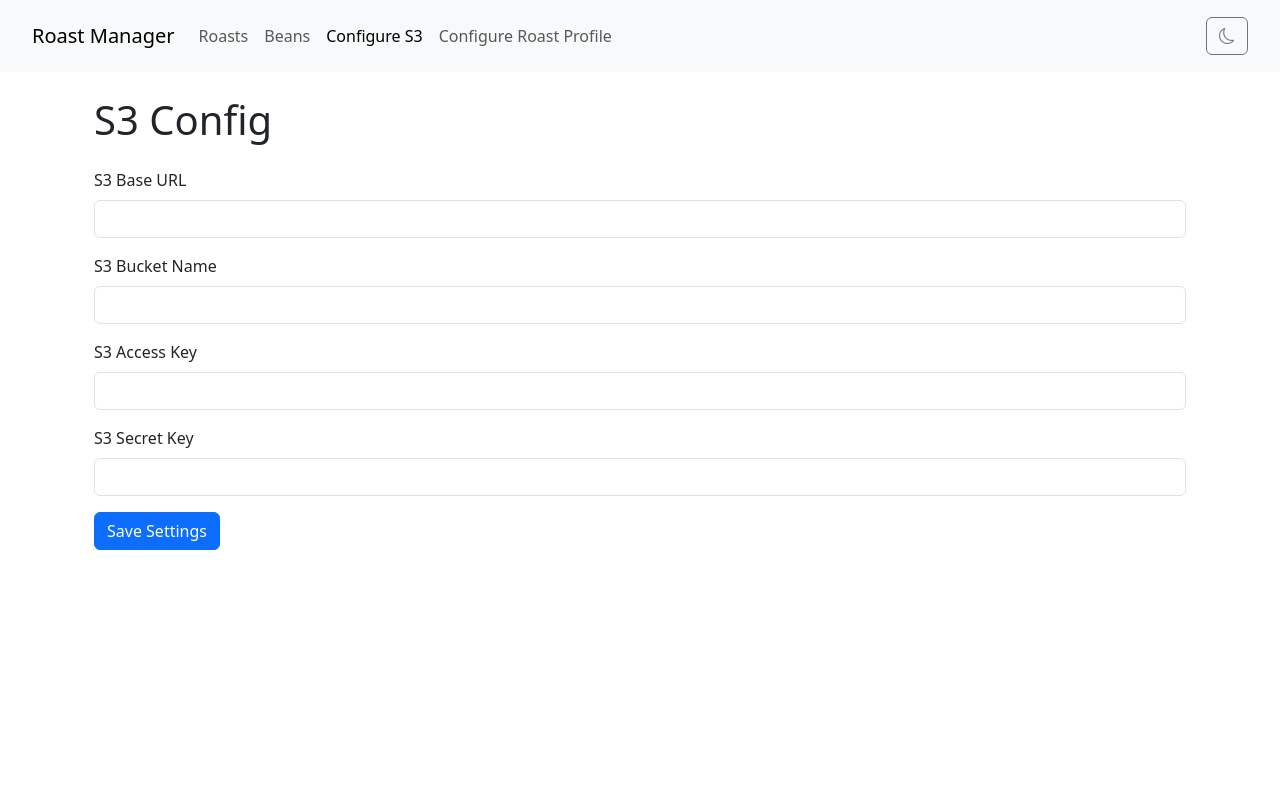
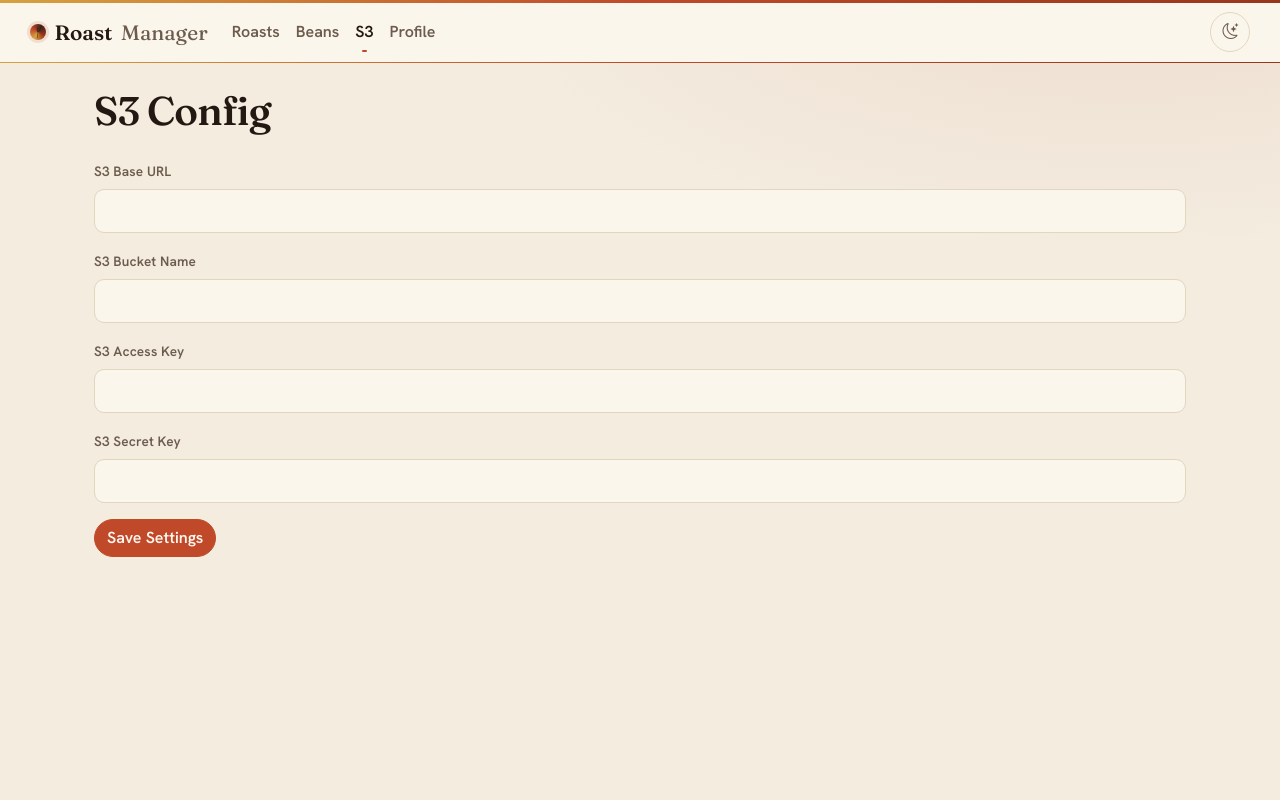
Before and after one commit to AntSan813/roastime-collector, a Flask app: page /s3_settings in a window 1280 px wide. Run offline with Flask 3, Linux system fonts and the light colour scheme.

Commit message:
Redesign admin UI as warm 'workbench' theme
Re-skin the management UI to share the customer page's brand DNA
(Fraunces / Hanken Grotesk / IBM Plex Mono, warm paper + ember):
- New app shell in base.html: branded navbar, refined theme toggle,
  no-flash theme init, fonts. Light 'workshop' + espresso dark mode.
- admin.css re-skins Bootstrap via its own component variables, so
  existing cards/forms/modals/toasts/tables inherit the look with no
  markup churn.
- Bean cards get a monogram header (replaces dead commented image block).

Co-Authored-By: Claude Opus 4.8 (1M context) <noreply@anthropic.com>

```diff
--- /dev/null
+++ b/roastprofiler/static/admin.css
@@ -0,0 +1,338 @@
+/* =====================================================================
+   ROAST MANAGER — admin "workbench" theme.
+   Re-skins Bootstrap 5.3 via its own component variables so existing
+   markup inherits the look. Brand DNA shared with the customer page:
+   Fraunces / Hanken Grotesk / IBM Plex Mono · warm paper + ember.
+   ===================================================================== */
+
+:root {
+  --rr-serif: "Fraunces", Georgia, serif;
+  --rr-sans: "Hanken Grotesk", system-ui, sans-serif;
+  --rr-mono: "IBM Plex Mono", monospace;
+}
+
+/* ---- light "workshop" ---- */
+[data-bs-theme="light"] {
+  --rr-bg: #f3ecdf;
+  --rr-surface: #fbf6ec;
+  --rr-surface-2: #efe5d3;
+  --rr-ink: #241813;
+  --rr-muted: #6d5c4e;
+  --rr-faint: #9c8a78;
+  --rr-line: #e3d6bf;
+  --rr-ember: #c0492a;
+  --rr-ember-deep: #98361b;
+  --rr-ember-rgb: 192, 73, 42;
+  --rr-gold: #d6a23f;
+  --rr-shadow: 0 18px 36px -28px rgba(58, 34, 26, .5);
+}
+
+/* ---- espresso dark ---- */
+[data-bs-theme="dark"] {
+  --rr-bg: #160f0a;
+  --rr-surface: #221812;
+  --rr-surface-2: #2c2018;
+  --rr-ink: #f1e7d6;
+  --rr-muted: #b3a08c;
+  --rr-faint: #8a7561;
+  --rr-line: #392b21;
+  --rr-ember: #e07a3c;
+  --rr-ember-deep: #c75f28;
+  --rr-ember-rgb: 224, 122, 60;
+  --rr-gold: #e0b257;
+  --rr-shadow: 0 22px 44px -28px rgba(0, 0, 0, .7);
+}
+
+/* map Bootstrap tokens onto the theme */
+[data-bs-theme] {
+  --bs-body-bg: var(--rr-bg);
+  --bs-body-color: var(--rr-ink);
+  --bs-emphasis-color: var(--rr-ink);
+  --bs-secondary-color: var(--rr-muted);
+  --bs-tertiary-color: var(--rr-faint);
+  --bs-border-color: var(--rr-line);
+  --bs-card-bg: var(--rr-surface);
+  --bs-card-border-color: var(--rr-line);
+  --bs-modal-bg: var(--rr-surface);
+  --bs-modal-border-color: var(--rr-line);
+  --bs-tertiary-bg: var(--rr-surface-2);
+  --bs-heading-color: var(--rr-ink);
+  --bs-link-color: var(--rr-ember-deep);
+  --bs-link-hover-color: var(--rr-ember);
+  --bs-primary: var(--rr-ember);
+  --bs-primary-rgb: var(--rr-ember-rgb);
+  --bs-font-sans-serif: var(--rr-sans);
+}
+
+body {
+  font-family: var(--rr-sans);
+  background-image:
+    radial-gradient(1100px 520px at 88% -8%, rgba(var(--rr-ember-rgb), .10), transparent 60%);
+  background-attachment: fixed;
+  min-height: 100vh;
+}
+
+h1, h2, h3, h4, .h1, .h2, .h3 {
+  font-family: var(--rr-serif);
+  font-weight: 560;
+  letter-spacing: -.01em;
+  color: var(--rr-ink);
+}
+h1 { letter-spacing: -.02em; }
+
+.text-muted { color: var(--rr-muted) !important; }
+code, .font-mono { font-family: var(--rr-mono); }
+
+/* ---------------- navbar ---------------- */
+.rr-nav {
+  background: var(--rr-surface);
+  border-bottom: 1px solid var(--rr-line);
+  border-top: 3px solid transparent;
+  border-image: linear-gradient(90deg, var(--rr-gold), var(--rr-ember), var(--rr-ember-deep)) 1;
+  padding: .55rem 1.1rem;
+}
+.rr-brand {
+  font-family: var(--rr-serif);
+  font-weight: 600;
+  font-size: 1.3rem;
+  color: var(--rr-ink) !important;
+  display: flex;
+  align-items: center;
+  gap: .55rem;
+}
+.rr-brand__thin { color: var(--rr-muted); font-weight: 440; }
+.rr-brand__bean {
+  width: 16px;
+  height: 16px;
+  border-radius: 50%;
+  background: conic-gradient(from 210deg, var(--rr-gold), var(--rr-ember), #3a221a, var(--rr-ember-deep), var(--rr-gold));
+  box-shadow: 0 0 0 3px rgba(var(--rr-ember-rgb), .14);
+  position: relative;
+}
+.rr-brand__bean::after {
+  content: "";
+  position: absolute;
+  inset: 0;
+  margin: auto;
+  width: 1.5px;
+  height: 70%;
+  background: rgba(0, 0, 0, .35);
+  border-radius: 2px;
+}
+
+.rr-navlinks .nav-link {
+  font-weight: 560;
+  color: var(--rr-muted);
+  padding: .4rem .9rem;
+  position: relative;
+}
+.rr-navlinks .nav-link:hover { color: var(--rr-ink); }
+.rr-navlinks .nav-link.active { color: var(--rr-ink); }
+.rr-navlinks .nav-link.active::after {
+  content: "";
+  position: absolute;
+  left: .9rem;
+  right: .9rem;
+  bottom: -.1rem;
+  height: 2px;
+  background: var(--rr-ember);
+  border-radius: 2px;
+}
+
+.rr-theme-toggle {
+  border: 1px solid var(--rr-line);
+  color: var(--rr-muted);
+  border-radius: 100px;
+  width: 40px;
+  height: 40px;
+  display: inline-flex;
+  align-items: center;
+  justify-content: center;
+  padding: 0;
+}
+.rr-theme-toggle:hover {
+  color: var(--rr-ember);
+  border-color: var(--rr-ember);
+}
+
+/* ---------------- cards ---------------- */
+.card {
+  border-radius: 14px;
+  border-color: var(--rr-line);
+  box-shadow: var(--rr-shadow);
+  transition: transform .18s ease, box-shadow .18s ease;
+  overflow: hidden;
+}
+.card:hover {
+  transform: translateY(-4px);
+  box-shadow: 0 28px 50px -30px rgba(var(--rr-ember-rgb), .55);
+}
+.card-title {
+  font-family: var(--rr-serif);
+  font-weight: 560;
+  font-size: 1.25rem;
+}
+.list-group-item {
+  background: transparent;
+  border-color: var(--rr-line);
+  color: var(--rr-ink);
+  font-size: .92rem;
+}
+.list-group-item strong { color: var(--rr-muted); font-weight: 600; }
+.list-group-item .bi { color: var(--rr-ember); }
+
+/* ---------------- buttons ---------------- */
+.btn { font-weight: 600; border-radius: 100px; transition: transform .15s ease, filter .15s ease; }
+.btn:hover { transform: translateY(-1px); }
+.btn:active { transform: translateY(0); }
+
+.btn-primary {
+  --bs-btn-bg: var(--rr-ember);
+  --bs-btn-border-color: var(--rr-ember);
+  --bs-btn-hover-bg: var(--rr-ember-deep);
+  --bs-btn-hover-border-color: var(--rr-ember-deep);
+  --bs-btn-active-bg: var(--rr-ember-deep);
+  --bs-btn-active-border-color: var(--rr-ember-deep);
+  --bs-btn-disabled-bg: var(--rr-ember);
+  --bs-btn-disabled-border-color: var(--rr-ember);
+  --bs-btn-color: #fff6ee;
+  --bs-btn-hover-color: #fff;
+  --bs-btn-active-color: #fff;
+  --bs-btn-disabled-color: #fff6ee;
+}
+.btn-secondary {
+  --bs-btn-bg: var(--rr-surface-2);
+  --bs-btn-border-color: var(--rr-line);
+  --bs-btn-color: var(--rr-ink);
+  --bs-btn-hover-bg: var(--rr-line);
+  --bs-btn-hover-border-color: var(--rr-line);
+  --bs-btn-hover-color: var(--rr-ink);
+  --bs-btn-active-bg: var(--rr-line);
+  --bs-btn-active-color: var(--rr-ink);
+}
+.btn-outline-secondary {
+  --bs-btn-color: var(--rr-muted);
+  --bs-btn-border-color: var(--rr-line);
+  --bs-btn-hover-bg: var(--rr-surface-2);
+  --bs-btn-hover-border-color: var(--rr-muted);
+  --bs-btn-hover-color: var(--rr-ink);
+  --bs-btn-active-bg: var(--rr-surface-2);
+  --bs-btn-active-color: var(--rr-ink);
+}
+.btn-outline-danger {
+  --bs-btn-color: #b23b2a;
+  --bs-btn-border-color: rgba(178, 59, 42, .4);
+  --bs-btn-hover-bg: #b23b2a;
+  --bs-btn-hover-border-color: #b23b2a;
+}
+
+/* ---------------- forms ---------------- */
+.form-label { font-weight: 600; color: var(--rr-muted); font-size: .85rem; letter-spacing: .01em; }
+.form-control, .form-select {
+  background-color: var(--rr-surface);
+  border-color: var(--rr-line);
+  color: var(--rr-ink);
+  border-radius: 10px;
+  padding: .55rem .85rem;
+}
+.form-control::placeholder { color: var(--rr-faint); }
+.form-control:focus, .form-select:focus {
+  background-color: var(--rr-surface);
+  border-color: var(--rr-ember);
+  color: var(--rr-ink);
+  box-shadow: 0 0 0 .2rem rgba(var(--rr-ember-rgb), .2);
+}
+
+/* ---------------- modal / toast ---------------- */
+.modal-content { border-radius: 16px; border-color: var(--rr-line); box-shadow: 0 40px 80px -40px rgba(0, 0, 0, .6); }
+.modal-header, .modal-footer { border-color: var(--rr-line); }
+.modal-title { font-family: var(--rr-serif); }
+
+.toast { background: var(--rr-surface); border-color: var(--rr-line); border-radius: 12px; }
+.toast-header { background: transparent; border-color: var(--rr-line); color: var(--rr-ink); }
+.rr-toast-dot { width: 9px; height: 9px; border-radius: 50%; background: var(--rr-ember); margin-right: .5rem; }
+
+/* ---------------- tables (bean details / settings) ---------------- */
+.table {
+  --bs-table-bg: transparent;
+  --bs-table-color: var(--rr-ink);
+  --bs-table-border-color: var(--rr-line);
+}
+.table > :not(caption) > * > * { padding: .85rem .25rem; }
+.table th[scope="row"], .table th {
+  font-family: var(--rr-mono);
+  font-weight: 500;
+  font-size: .78rem;
+  letter-spacing: .06em;
+  text-transform: uppercase;
+  color: var(--rr-faint);
+  width: 13rem;
+  vertical-align: top;
+}
+.img-thumbnail { background: var(--rr-surface); border-color: var(--rr-line); border-radius: 10px; }
+
+/* ---------------- bean card head (monogram) ---------------- */
+.bean-card__head {
+  display: flex;
+  align-items: center;
+  gap: .9rem;
+  padding: 1.1rem 1.25rem;
+  background:
+    radial-gradient(120px 80px at 85% -20%, rgba(var(--rr-ember-rgb), .16), transparent 70%),
+    var(--rr-surface-2);
+  border-bottom: 1px solid var(--rr-line);
+}
+.bean-card__monogram {
+  flex: none;
+  width: 46px;
+  height: 46px;
+  border-radius: 50%;
+  display: grid;
+  place-content: center;
+  font-family: var(--rr-serif);
+  font-weight: 600;
+  font-size: 1.4rem;
+  color: #fff6ee;
+  background: conic-gradient(from 210deg, var(--rr-gold), var(--rr-ember), #3a221a, var(--rr-ember-deep), var(--rr-gold));
+  box-shadow: inset 0 2px 6px rgba(255, 255, 255, .25), 0 6px 14px -8px rgba(0, 0, 0, .5);
+}
+.bean-card__head-meta { display: flex; flex-direction: column; gap: .2rem; min-width: 0; }
+.bean-card__origin {
+  font-family: var(--rr-mono);
+  font-size: .72rem;
+  letter-spacing: .12em;
+  text-transform: uppercase;
+  color: var(--rr-muted);
+}
+.bean-card__src {
+  font-family: var(--rr-mono);
+  font-size: .6rem;
+  letter-spacing: .14em;
+  text-transform: uppercase;
+  color: var(--rr-faint);
+}
+
+/* ---------------- roast-level pill ---------------- */
+.rr-level {
+  display: inline-block;
+  font-family: var(--rr-mono);
+  font-size: .62rem;
+  letter-spacing: .12em;
+  text-transform: uppercase;
+  padding: .2rem .6rem;
+  border-radius: 100px;
+  border: 1px solid var(--rr-line);
+  color: var(--rr-muted);
+}
+
+/* ---------------- description collapse (preserved from old base) -------- */
+.text-collapse .collapse:not(.show) { display: block; height: 3rem; overflow: hidden; }
+.text-collapse .collapsing { height: 3rem; }
+.text-collapse a { color: var(--rr-ember-deep); text-decoration: none; font-weight: 600; font-size: .85rem; cursor: pointer; }
+.text-collapse a.collapsed::after { content: '+ Show more'; }
+.text-collapse a:not(.collapsed)::after { content: '– Show less'; }
+
+/* ---------------- misc ---------------- */
+.spinner-border { vertical-align: middle; margin-right: 5px; }
+.lead { color: var(--rr-muted); }
+::selection { background: rgba(var(--rr-ember-rgb), .25); }
--- a/roastprofiler/templates/base.html
+++ b/roastprofiler/templates/base.html
@@ -1,73 +1,42 @@
 <!DOCTYPE html>
-<html>
+<html lang="en" data-bs-theme="light">
 
 <head>
+  <meta charset="UTF-8">
+  <meta name="viewport" content="width=device-width, initial-scale=1">
   <title>Roast Manager</title>
-  <link rel="preload" href="https://cdn.jsdelivr.net/npm/bootstrap@5.3.3/dist/css/bootstrap.min.css" as="style"
-    onload="this.onload=null;this.rel='stylesheet'">
-  <noscript>
-    <link rel="stylesheet" href="https://cdn.jsdelivr.net/npm/bootstrap@5.3.3/dist/css/bootstrap.min.css">
-  </noscript>
-  <link rel="stylesheet" href="https://cdn.jsdelivr.net/npm/bootstrap-icons@1.11.3/font/bootstrap-icons.min.css">
-  <script src="https://cdn.jsdelivr.net/npm/bootstrap@5.3.3/dist/js/bootstrap.bundle.min.js"></script>
-  <style>
-    .navbar {
-      padding: 16px 20px;
-    }
 
-    .card:hover {
-      transform: translateY(-5px);
-      transition: transform 0.2s;
-      box-shadow: 0 4px 8px rgba(0, 0, 0, 0.1);
-    }
-
-    .btn:hover {
-      opacity: 0.9;
-    }
-
-    .spinner-border {
-      vertical-align: middle;
-      margin-right: 5px;
-    }
-
-    .text-collapse .collapse:not(.show) {
-      display: block;
-      height: 3rem;
-      overflow: hidden;
-    }
-
-    .text-collapse .collapsing {
-      height: 3rem;
-    }
-
-    .text-collapse a.collapsed::after {
-      content: '+ Show More';
-    }
-
-    .text-collapse a:not(.collapsed)::after {
-      content: '- Show Less';
-    }
-  </style>
+  <!-- No-flash theme: set before paint -->
   <script>
     (function () {
-      const darkModeEnabled = localStorage.getItem('theme-mode') === 'enabled';
-      const theme = darkModeEnabled ? 'dark' : 'light';
-      document.documentElement.setAttribute('data-bs-theme', theme);
+      var dark = localStorage.getItem('theme-mode') === 'enabled';
+      document.documentElement.setAttribute('data-bs-theme', dark ? 'dark' : 'light');
     })();
   </script>
 
+  <link rel="preconnect" href="https://fonts.googleapis.com">
+  <link rel="preconnect" href="https://fonts.gstatic.com" crossorigin>
+  <link href="https://fonts.googleapis.com/css2?family=Fraunces:opsz,wght@9..144,400..650&family=Hanken+Grotesk:wght@400;500;600;700&family=IBM+Plex+Mono:wght@400;500&display=swap" rel="stylesheet">
+
+  <link href="https://cdn.jsdelivr.net/npm/bootstrap@5.3.3/dist/css/bootstrap.min.css" rel="stylesheet">
+  <link rel="stylesheet" href="https://cdn.jsdelivr.net/npm/bootstrap-icons@1.11.3/font/bootstrap-icons.min.css">
+  <link rel="stylesheet" href="{{ url_for('static', filename='admin.css') }}">
+  <script src="https://cdn.jsdelivr.net/npm/bootstrap@5.3.3/dist/js/bootstrap.bundle.min.js"></script>
 </head>
 
 <body>
-  <nav class="navbar navbar-expand-lg bg-body-tertiary">
+  <nav class="navbar navbar-expand-lg rr-nav">
     <div class="container-fluid">
-      <a class="navbar-brand" href="{{url_for('index')}}">Roast Manager</a>
+      <a class="navbar-brand rr-brand" href="{{ url_for('index') }}">
+        <span class="rr-brand__bean" aria-hidden="true"></span>
+        Roast<span class="rr-brand__thin">Manager</span>
+      </a>
       <button class="navbar-toggler" type="button" data-bs-toggle="collapse" data-bs-target="#navbarNav"
         aria-controls="navbarNav" aria-expanded="false" aria-label="Toggle navigation">
         <span class="navbar-toggler-icon"></span>
       </button>
       <div class="collapse navbar-collapse justify-content-between" id="navbarNav">
-        <ul class="navbar-nav">
+        <ul class="navbar-nav rr-navlinks">
           <li class="nav-item">
             <a class="nav-link {% if current_page == 'index' %}active{% endif %}"
               href="{{ url_for('index') }}">Roasts</a>
@@ -78,83 +47,61 @@
           </li>
           <li class="nav-item">
             <a class="nav-link {% if current_page == 's3_settings' %}active{% endif %}"
-              href="{{ url_for('s3_settings') }}">Configure S3</a>
+              href="{{ url_for('s3_settings') }}">S3</a>
           </li>
           <li class="nav-item">
             <a class="nav-link {% if current_page == 'roast_profile_settings' %}active{% endif %}"
-              href="{{ url_for('roast_profile_settings') }}">Configure Roast Profile</a>
+              href="{{ url_for('roast_profile_settings') }}">Profile</a>
           </li>
         </ul>
 
-        <button id="theme-mode-toggle" class="btn btn-outline-secondary">
-          <i id="theme-mode-icon" class="bi bi-moon"></i>
+        <button id="theme-mode-toggle" class="btn rr-theme-toggle" aria-label="Toggle dark mode">
+          <i id="theme-mode-icon" class="bi bi-moon-stars"></i>
         </button>
       </div>
     </div>
   </nav>
 
-  <div class="container mt-4">
+  <main class="container my-4">
     {% block content %}{% endblock %}
-  </div>
+  </main>
 
-  <div class="position-fixed top-0 start-50 translate-middle-x p-3" style="z-index: 11">
+  <div class="position-fixed top-0 start-50 translate-middle-x p-3" style="z-index: 1080">
     <div id="liveToast" class="toast" role="alert" aria-live="assertive" aria-atomic="true">
       <div class="toast-header">
+        <span class="rr-toast-dot" aria-hidden="true"></span>
         <strong class="me-auto" id="toast-title">Notification</strong>
         <small class="text-muted" id="toast-time"></small>
         <button type="button" class="btn-close" data-bs-dismiss="toast" aria-label="Close"></button>
       </div>
-      <div class="toast-body" id="toast-body">
-      </div>
+      <div class="toast-body" id="toast-body"></div>
     </div>
   </div>
 
   <script>
-    function updateDarkModeIcon(mode) {
-      const icon = document.getElementById('theme-mode-icon');
-      if (mode === 'dark') {
-        icon.classList.remove('bi-moon');
-        icon.classList.add('bi-sun');
-      } else {
-        icon.classList.remove('bi-sun');
-        icon.classList.add('bi-moon');
-      }
+    function updateThemeIcon(mode) {
+      var icon = document.getElementById('theme-mode-icon');
+      icon.className = mode === 'dark' ? 'bi bi-sun' : 'bi bi-moon-stars';
     }
 
-
-
-    document.addEventListener('DOMContentLoaded', (event) => {
-      if (localStorage.getItem('theme-mode') === 'enabled') {
-        document.documentElement.setAttribute('data-bs-theme', 'dark');
-        document.body.classList.add('dark-mode');
-        updateDarkModeIcon('dark');
-      }
+    document.addEventListener('DOMContentLoaded', function () {
+      updateThemeIcon(document.documentElement.getAttribute('data-bs-theme'));
     });
 
     document.getElementById('theme-mode-toggle').addEventListener('click', function () {
-      if (document.documentElement.getAttribute('data-bs-theme') === 'dark') {
-        document.documentElement.setAttribute('data-bs-theme', 'light');
-        document.body.classList.remove('dark-mode');
-        localStorage.setItem('theme-mode', 'disabled');
-        updateDarkModeIcon('light');
-      } else {
-        document.documentElement.setAttribute('data-bs-theme', 'dark');
-        document.body.classList.add('dark-mode');
-        localStorage.setItem('theme-mode', 'enabled');
-        updateDarkModeIcon('dark');
-      }
+      var isDark = document.documentElement.getAttribute('data-bs-theme') === 'dark';
+      var next = isDark ? 'light' : 'dark';
+      document.documentElement.setAttribute('data-bs-theme', next);
+      localStorage.setItem('theme-mode', next === 'dark' ? 'enabled' : 'disabled');
+      updateThemeIcon(next);
     });
 
     function toast(title, message) {
       document.getElementById('toast-title').textContent = title;
       document.getElementById('toast-body').textContent = message;
       document.getElementById('toast-time').textContent = 'just now';
-
-      var toastEl = document.getElementById('liveToast');
-      var toast = new bootstrap.Toast(toastEl);
-      toast.show();
+      new bootstrap.Toast(document.getElementById('liveToast')).show();
     }
-
   </script>
 </body>
 
```
Also changed, not shown: roastprofiler/templates/components/bean_card.html (+7 -9 lines).
